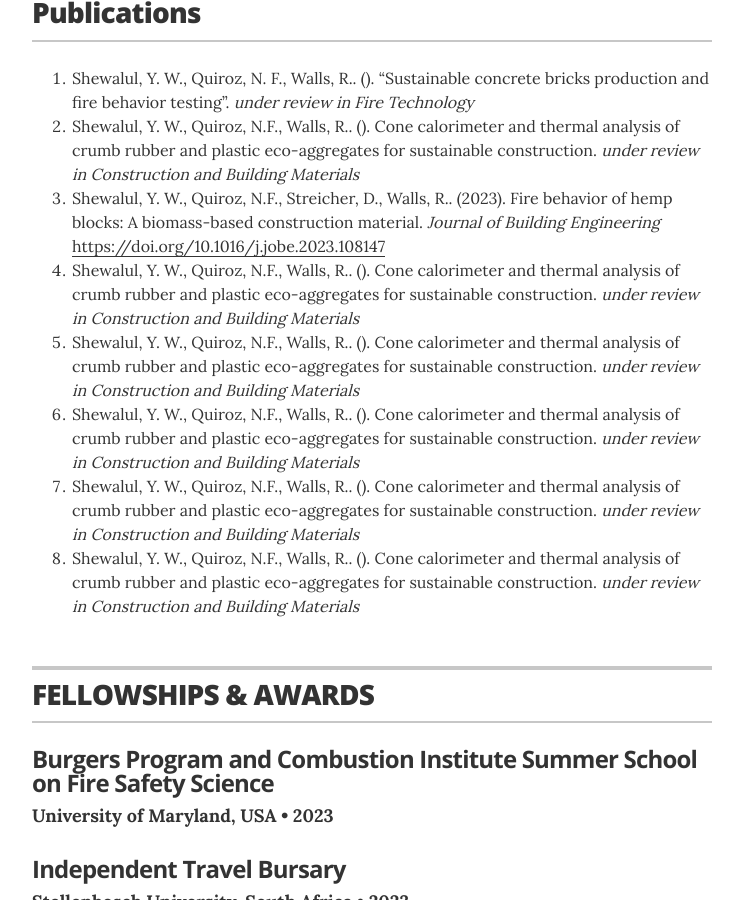
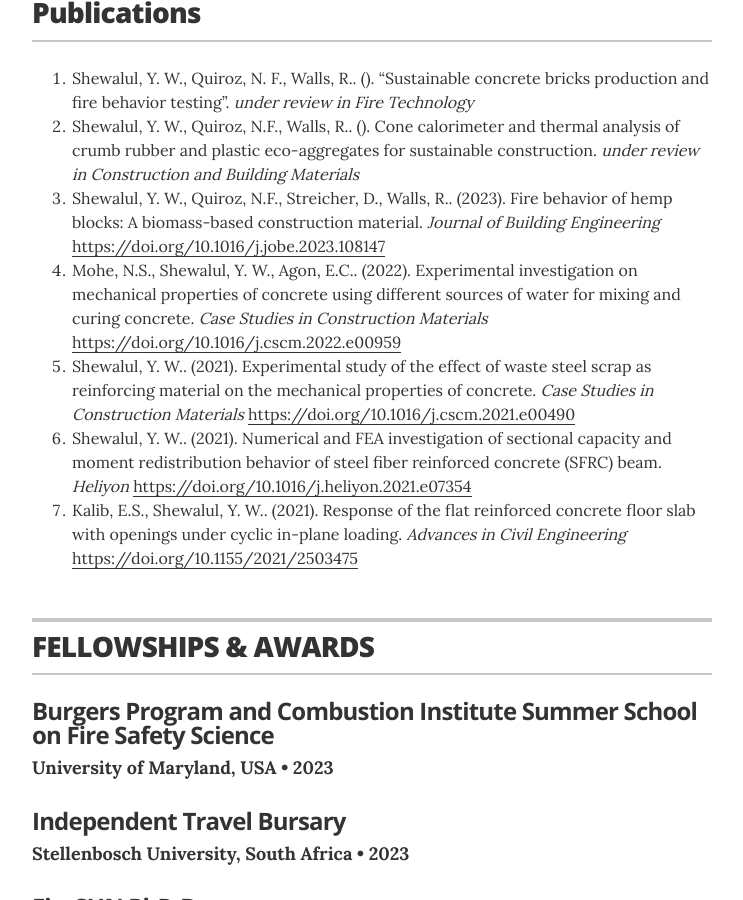
Before and after one commit to yshewalul/portfolio, a Jekyll site: the page built from index.html, in a window 1280 px wide and 900 px high, scrolled down 1960 px. Shown: the whole window, without its empty margins (268-1011 px from the left). Built offline with Jekyll 4.4.1, drawn with Linux system fonts in a browser that asks for light colours.

Commit message:
Update publications.yml

```diff
--- a/_data/publications.yml
+++ b/_data/publications.yml
@@ -17,32 +17,26 @@
   date: 2023
   doi: https://doi.org/10.1016/j.jobe.2023.108147
 
-- title: "Cone calorimeter and thermal analysis of crumb rubber and plastic eco-aggregates for sustainable construction"
-  authors: Shewalul, Y. W., Quiroz, N.F., Walls, R.
-  journal: under review in Construction and Building Materials
-  date:
-  doi:
+- title: "Experimental investigation on mechanical properties of concrete using different sources of water for mixing and curing concrete"
+  authors: Mohe, N.S., Shewalul, Y. W., Agon, E.C.
+  journal: Case Studies in Construction Materials
+  date: 2022
+  doi: https://doi.org/10.1016/j.cscm.2022.e00959
 
-- title: "Cone calorimeter and thermal analysis of crumb rubber and plastic eco-aggregates for sustainable construction"
-  authors: Shewalul, Y. W., Quiroz, N.F., Walls, R.
-  journal: under review in Construction and Building Materials
-  date:
-  doi:
+- title: "Experimental study of the effect of waste steel scrap as reinforcing material on the mechanical properties of concrete"
+  authors: Shewalul, Y. W.
+  journal: Case Studies in Construction Materials
+  date: 2021
+  doi: https://doi.org/10.1016/j.cscm.2021.e00490
 
-- title: "Cone calorimeter and thermal analysis of crumb rubber and plastic eco-aggregates for sustainable construction"
-  authors: Shewalul, Y. W., Quiroz, N.F., Walls, R.
-  journal: under review in Construction and Building Materials
-  date:
-  doi:
+- title: "Numerical and FEA investigation of sectional capacity and moment redistribution behavior of steel fiber reinforced concrete (SFRC) beam"
+  authors: Shewalul, Y. W.
+  journal: Heliyon
+  date: 2021
+  doi: https://doi.org/10.1016/j.heliyon.2021.e07354
 
-- title: "Cone calorimeter and thermal analysis of crumb rubber and plastic eco-aggregates for sustainable construction"
-  authors: Shewalul, Y. W., Quiroz, N.F., Walls, R.
-  journal: under review in Construction and Building Materials
-  date:
-  doi:
-
-- title: "Cone calorimeter and thermal analysis of crumb rubber and plastic eco-aggregates for sustainable construction"
-  authors: Shewalul, Y. W., Quiroz, N.F., Walls, R.
-  journal: under review in Construction and Building Materials
-  date:
-  doi:
+- title: "Response of the flat reinforced concrete floor slab with openings under cyclic in-plane loading"
+  authors: Kalib, E.S., Shewalul, Y. W.
+  journal: Advances in Civil Engineering
+  date: 2021
+  doi: https://doi.org/10.1155/2021/2503475
```
